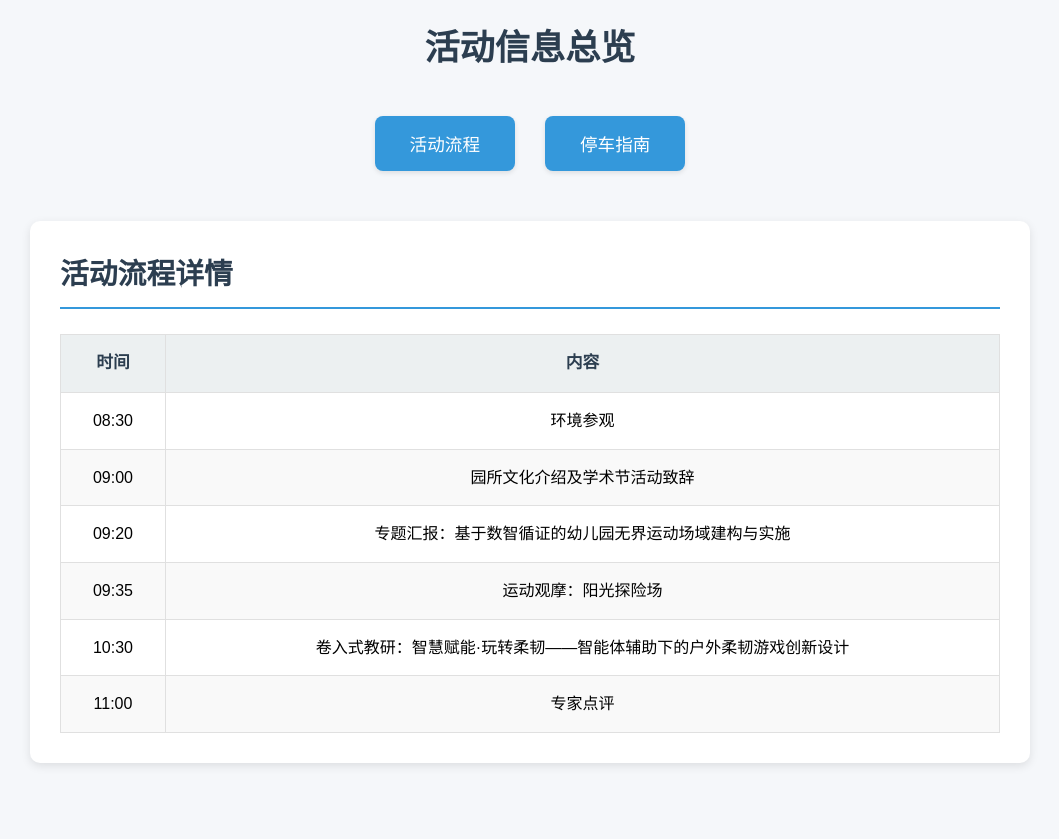
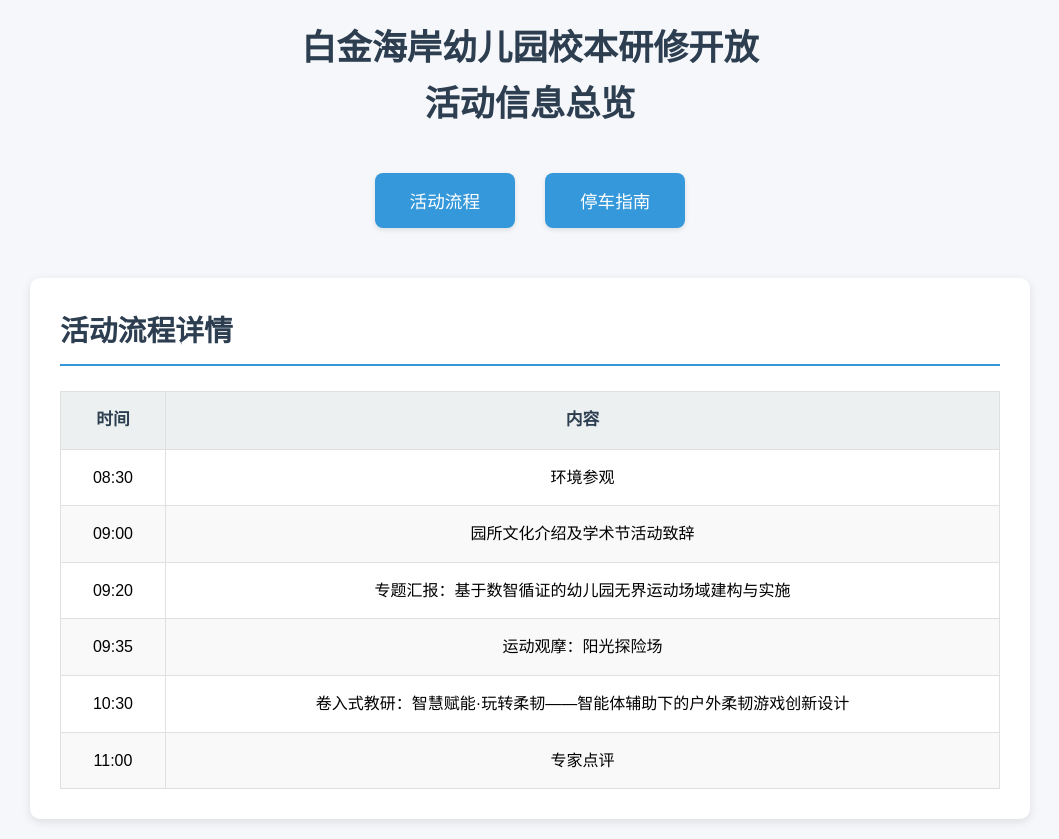
Before and after one commit to garrie8-lab/garrie8-lab.github.io, a plain HTML site: page index.html in a window 1280 px wide. Shown: the whole page, without its empty margins (110-1169 px from the left). Before the commit the page ends 800 px from the top, so only its background shows below. Drawn offline with Linux system fonts and the light colour scheme.

Commit message:
Update index.html

```diff
--- a/index.html
+++ b/index.html
@@ -3,7 +3,7 @@
 <head>
     <meta charset="UTF-8">
     <meta name="viewport" content="width=device-width, initial-scale=1.0">
-    <title>活动信息总览</title>
+    <title>白金海岸幼儿园校本研修开放活动信息总览</title>
     <style>
         /* 全局样式重置与基础设置 */
         * {
@@ -19,13 +19,14 @@
             line-height: 1.6;
         }
 
-        /* 页面标题样式 */
+        /* 页面标题样式（支持换行显示） */
         .page-title {
             text-align: center;
             color: #2c3e50;
             margin-bottom: 40px;
             font-size: 2.2rem;
             font-weight: 600;
+            white-space: pre-line; /* 支持换行符生效 */
         }
 
         /* 导航菜单样式（模块入口） */
@@ -124,7 +125,7 @@
             position: relative;
         }
 
-        /* 导航占位（已更新真实导航链接和文字内容） */
+        /* 导航占位（已更新所有指定信息） */
         .nav-placeholder {
             width: 100%;
             height: 100%;
@@ -161,8 +162,9 @@
     </style>
 </head>
 <body>
-    <!-- 页面标题 -->
-    <h1 class="page-title">活动信息总览</h1>
+    <!-- 页面标题：已按要求换行（放字后换行，添加了换行符） -->
+    <h1 class="page-title">白金海岸幼儿园校本研修开放
+活动信息总览</h1>
 
     <!-- 模块导航（活动流程/停车指南入口） -->
     <div class="module-nav">
@@ -170,7 +172,7 @@
         <button class="module-btn" id="parkBtn">停车指南</button>
     </div>
 
-    <!-- 活动流程内容模块（保持最新要求的流程） -->
+    <!-- 活动流程内容模块（保持最新流程不变） -->
     <div class="content-container" id="processContent">
         <h2 class="process-title">活动流程详情</h2>
         <table class="process-table">
@@ -209,14 +211,14 @@
         </table>
     </div>
 
-    <!-- 停车指南内容模块（已更新文字内容和指定导航链接） -->
+    <!-- 停车指南内容模块：已添加停车场收费信息（8元/小时） -->
     <div class="content-container" id="parkContent">
         <h2 class="park-title">停车导航指南</h2>
         <div class="park-nav">
             <div class="nav-placeholder">
                 <div class="nav-icon">📍</div>
                 <div class="nav-text">活动场地：杭州市滨江区白金海岸幼儿园总园</div>
-                <div class="nav-text">停车场：白金海岸南临时停车场</div>
+                <div class="nav-text">停车场：白金海岸南临时停车场（8元/小时）</div>
                 <!-- 保留指定的高德导航链接 -->
                 <a href="https://surl.amap.com/2IfDTHjj42M4" target="_blank" class="nav-link">点击跳转至导航定位</a>
             </div>
```
